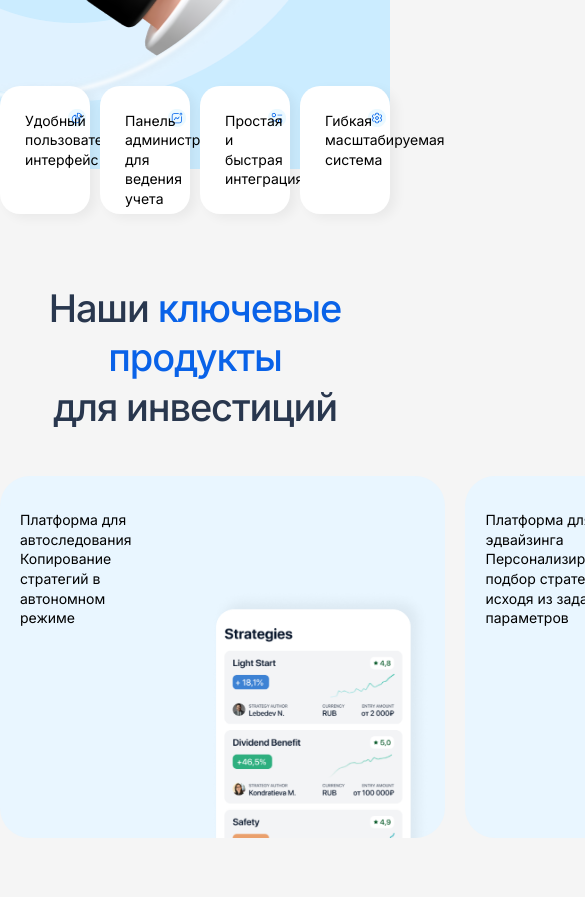
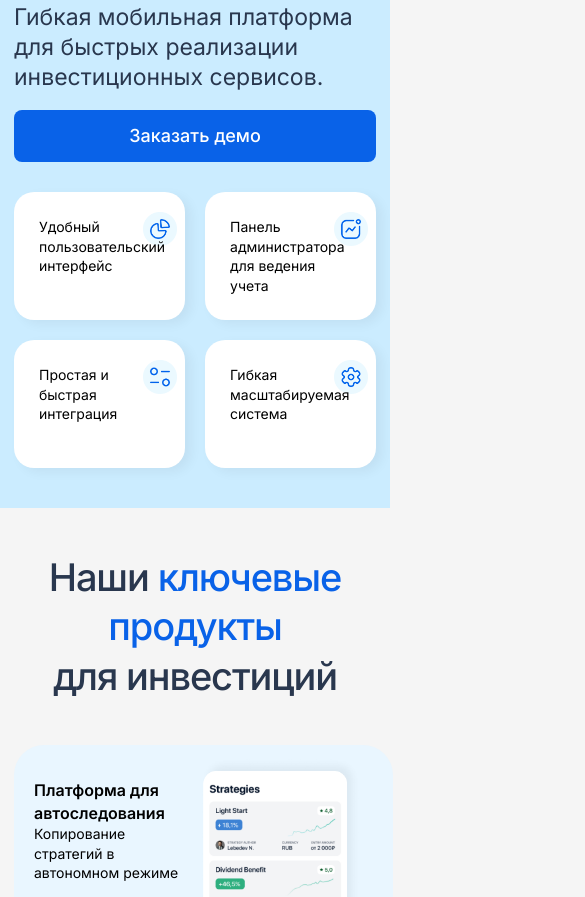
Before and after one commit to DmitrySmirnovSPb/prodg-230515.loc, a plain HTML site: page index.html in a window 390 px wide. Shown: the part 527-1424 px from the top of the page, 585 px wide, since content can reach past the window. Drawn offline with Linux system fonts and the light colour scheme.

Commit message:
первая часть полностью сделана

```diff
--- a/index.html
+++ b/index.html
@@ -17,7 +17,7 @@
       <h1>Fin<span>Kit</span></h1>
       <div>Гибкая мобильная платформа для быстрых реализации инвестиционных сервисов.</div>
       <button class = "button">Заказать демо</button>
-      <div class = "flex_container">
+      <div class = "grid_container">
         <div>Удобный пользовательский интерфейс</div>
         <div>Панель администратора для ведения учета</div>
         <div>Простая и быстрая интеграция</div>
@@ -48,10 +48,10 @@
           <p>Мы помогаем броĸерам и банĸам запустить собственное мобильное приложение для инвестиций в ĸоротĸие сроĸи и с эĸономией бюджета</p>
           <button class = "button">Заказать демо</button>
         </div>
-        <div><img src="/images/__7.png" alt = "" /><p>Эĸономим время и деньги на запусĸ digital сервисов</p></div>
-        <div><img src="/images/__5.png" alt = "" /><p>Создаем канал привлечения новых клиентов</p></div>
-        <div><img src="/images/__3.png" alt = "" /><p>Помогаем увеличить выручку путем запуска нового продукта</p></div>
-        <div><img src="/images/__4.png" alt = "" /><p>Повышаем лояльность действующих клиентов</p></div>
+        <div class = "panel"><img src="/images/__7.png" alt = "" /><p>Эĸономим время и деньги на запусĸ digital сервисов</p></div>
+        <div class = "panel"><img src="/images/__5.png" alt = "" /><p>Создаем канал привлечения новых клиентов</p></div>
+        <div class = "panel"><img src="/images/__3.png" alt = "" /><p>Помогаем увеличить выручку путем запуска нового продукта</p></div>
+        <div class = "panel"><img src="/images/__4.png" alt = "" /><p>Повышаем лояльность действующих клиентов</p></div>
       </div>
     </article>
   </div>
--- a/styles.css
+++ b/styles.css
@@ -1,4 +1,5 @@
 @import url('https://fonts.googleapis.com/css2?family=Inter:wght@400;500;600;700&display=swap');
+
 *{
   margin: 0;
   padding: 0;
@@ -10,12 +11,18 @@
 html{
   background-color: #F5F5F5;
 }
+#header > header, #investment > article, #broker > article{
+  padding-left: 14px;
+  padding-right: 14px;
+  margin: auto;
+  max-width: 1072px;
+}
 .clear{
   clear:both;
 }
 #header{
   background-color: #CBECFF;
-  width: 100vw;
+  width: 100%;
   min-height: 678px;
   padding-top: 18px;
 }
@@ -23,10 +30,8 @@ header{
   background-image: url(/images/hand.png);
   background-repeat: no-repeat;
   background-position-x: 105%;
-  background-position-y: 44%;
+  background-position-y: 30px;
   min-height: 678px;
-  margin: auto;
-  max-width: 1100px;
 }
 #ru, #en {
   color: #29374E;
@@ -85,7 +90,7 @@ header > h1 > span{
   line-height: 140%;
 }
 .button:hover{
-  background: #FFFFFF;
+  background: #ffffff;
   color: #0962E8;
 }
 .button:active{
@@ -96,14 +101,14 @@ header > h1 > span{
   position: relative;
   top: 149px;
 }
-#header > header >  div.flex_container {
-  display: flex;
-  flex-direction: row;
-  justify-content: space-between;
+#header > header >  div.grid_container {
+  display: grid;
+  grid-template-columns: repeat(4, 1fr);
+  gap: 20px;
   position: relative;
   top: 340px;
 }
-#header > header > div.flex_container > div {
+#header > header > div.grid_container > div {
   background-color: #fff;
   background-position-x: 94%;
   background-position-y: 21%;
@@ -113,27 +118,22 @@ header > h1 > span{
   height: 78px;
   padding: 25px;
   padding-right: 65px;
-  width: calc(100vw / 4 - 120px);
   background-size: 20%;
 }
-#header > header > div.flex_container >div:first-child{
+#header > header > div.grid_container >div:first-child{
   background-image: url(/images/Graph.png);
 }
-#header > header > div.flex_container > div:nth-child(2){
+#header > header > div.grid_container > div:nth-child(2){
   background-image: url(/images/Activity.png);
 }
-#header > header > div.flex_container > div:nth-child(3){
+#header > header > div.grid_container > div:nth-child(3){
   background-image: url(/images/Filter.png);
 }
-#header > header > div.flex_container >div:last-child{
+#header > header > div.grid_container >div:last-child{
   background-image: url(/images/Setting.png);
 }
 #investment{
   margin-top: 115px;
-}
-#investment > article{
-  margin: auto;
-  max-width: 1100px;
 }
 #investment > article > h2, #broker > article > div.grid_container > div > h2 {
   color: #29374E;
@@ -159,29 +159,27 @@ header > h1 > span{
 #investment > article > div.grid_container > div {
   color: #000;
   background: #E9F6FF;
-  background-position-x: 94%;
-  background-position-y: 150%;
+  background-position: bottom -8px right 30px;
   background-repeat: no-repeat;
+  background-size: 260px;
   border-radius: 30px;
   height: 328px;
   padding-left: 20px;
-  padding-right: 314px;
+  padding-right: 300px;
   padding-top: 34px;
 }
 #investment > article > div.grid_container > div:first-child {
   background-image: url(/images/strategies.png);
-  background-size: 50%;
 }
 #investment > article > div.grid_container > div:last-child {
   background-image: url(/images/theres_only.png);
-  background-size: 50%;
 }
-#investment > article > div.flex_container > div > h3{
+#investment > article > div.grid_container > div > h3{
   font-weight: 600;
   font-size: 20px;
   line-height: 140%;
 }
-#investment > article > div.flex_container > div > p{
+#investment > article > div.grid_container > div > p{
   font-size: 14px;
   font-weight: 400;
   line-height: 140%;
@@ -190,19 +188,14 @@ header > h1 > span{
   height: 750px;
 }
 #broker > article {
-  margin: auto;
   margin-top: 114px;
-  max-width: 1100px;
-}
-#broker > article > div.grid_container > div > h2 {
-
 }
 #broker > article > div.grid_container{
   display: grid;
-  gap: 100px;
+  gap: 50px;
   grid-template-areas:
-  "A A A    B B C C"
-  "A A A    D D E E";
+    "A A A A B B B C C C"
+    "A A A A D D D E E E";
 }
 #broker > article > div.grid_container > div.text{
   height: 140px;
@@ -218,7 +211,7 @@ header > h1 > span{
   margin-top: 33px;
 }
 #broker > article > div.grid_container > div:first-child > button{
-  margin-top: 95px;
+  margin-top: 60px;
 }
 #broker > article > div.grid_container > div:nth-child(2){
   grid-area: B;
@@ -232,3 +225,74 @@ header > h1 > span{
 #broker > article > div.grid_container > div:last-child{
   grid-area: E;
 }
+
+@media (max-width: 1041px){
+  #header{
+    height: auto;
+  }
+  #header > header{
+    background-position-x: 50%;
+    background-size: 100%;
+    height: auto;
+  }
+  #header > header > h1 {
+    margin-top: 76vw;
+  }
+
+  #header > header:nth-child(1) > div:nth-child(5){
+    width: auto;
+  }
+  #header > header > button.button{
+    top: 120px;
+  }
+  .button {
+    width: 100%;
+  }
+  #header > header > div.grid_container{
+    margin-top: 150px;
+    grid-template-columns: repeat(2, 1fr);
+    padding-bottom: 40px;
+    position: unset;
+  }
+  #investment > article > h2 {
+    margin-top: -70px;
+  }
+  #investment > article > div.grid_container {
+    grid-template-columns: repeat(1, 1fr);
+  }
+  #investment > article > div.grid_container > div{
+    background-size: 165px;
+    height: 181px;
+    padding-right: 200px;
+  }
+  #investment > article >div.grid_container> div > h3{
+    font-size: 16px;
+  }
+}
+
+@media (max-width: 600px){
+  #header > header > div.grid_container > div{
+    padding-right: 20px;
+  }
+  #broker > article > div.grid_container > div:first-child > h2 {
+    margin-top: -45px;
+    text-align: center;
+  }
+  #broker > article > div.grid_container{
+    grid-template-areas:
+      "A A A A"
+      "B B C C"
+      "D D E E";
+    gap: 14px;
+  }
+  #broker > article > div.grid_container > div.panel{
+    background-color: #fff;
+    box-shadow: 6px 4px 12px rgba(0, 0, 0, 0.05);
+    border-radius: 20px;
+    height: 134px;
+    padding: 15px;
+  }
+  #broker > article > div.grid_container > div:first-child{
+    height: auto;
+  }
+}
```
